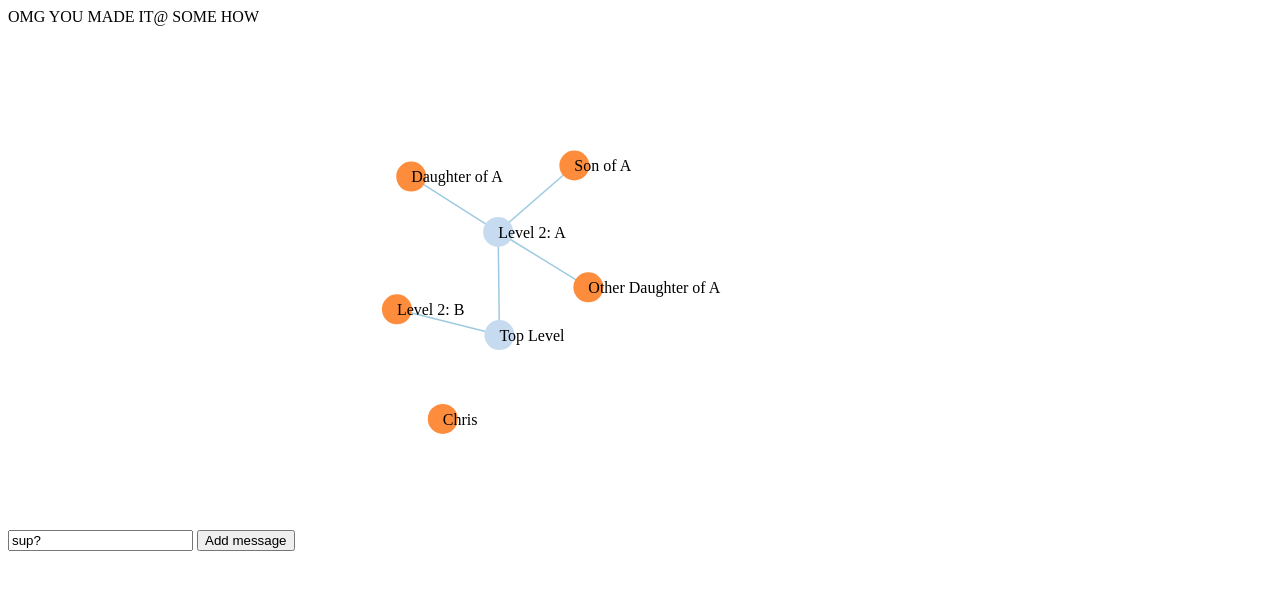
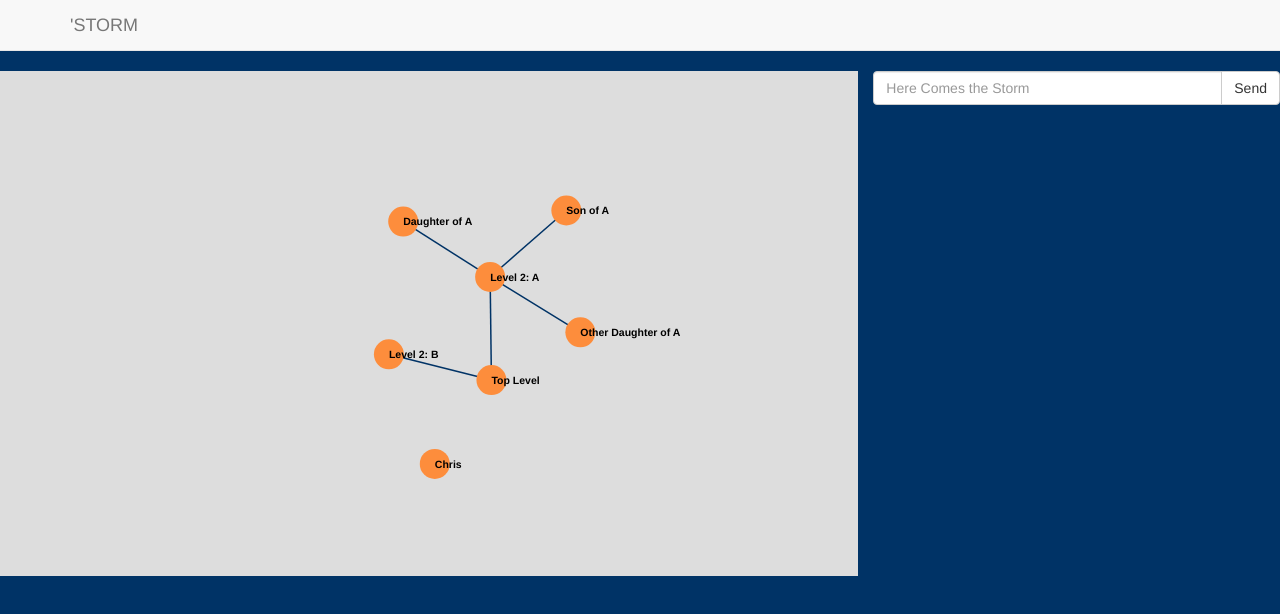
Before and after one commit to christophertrev/unstable-asteroid, a website: page client/index.html in a window 1280 px wide. Drawn offline with nearby package versions, Linux system fonts and the light colour scheme.

Commit message:
(feat) Add style and new colors and layout to page
(feat) Add bootstrap and navbar

```diff
--- a/client/bower.json
+++ b/client/bower.json
@@ -15,6 +15,7 @@
   ],
   "dependencies": {
     "d3": "~3.4.13",
-    "jquery": "~2.1.1"
+    "jquery": "~2.1.1",
+    "bootstrap": "~3.3.1"
   }
 }
--- a/client/index.html
+++ b/client/index.html
@@ -1,15 +1,32 @@
 <!DOCTYPE html>
 <html>
   <head>
+     <link href="bower_components/bootstrap/dist/css/bootstrap.css" rel="stylesheet">
   	<link rel="stylesheet" type="text/css" href="styles/styles.css">
   </head>
   <body>
-  	OMG YOU MADE IT@ SOME HOW
-    <div class="d3box"></div>
-    <input value="sup?"></input>
-    <button>Add message</button>
+  <nav class="navbar navbar-default navbar-static-top" role="navigation">
+  <div class="container">
+    <div class="navbar-header">
+      <a class="navbar-brand" href="#">'STORM</a>
+    </div>
+  </div>
+  </nav>
+    <div class='row'>
+      <div class="d3box col-xs-8"></div>
+      <div class='col-xs-4'>
+        <div class="input-group">
+          <input type="text" class="messageBox form-control" placeholder='Here Comes the Storm'>
+          <span class="input-group-btn">
+            <button class="btn btn-default" type="button">Send</button>
+          </span>
+        </div><!-- /input-group -->
+      </div>
+    </div>
+
   </body>
   <script src="http://d3js.org/d3.v3.min.js"></script>
   <script src="bower_components/jquery/dist/jquery.min.js"></script>
+  <script src="bower_components/bootstrap/dist/js/bootstrap.js"></script>
   <script src="js/display.js"></script>
 </html>
--- a/client/js/display.js
+++ b/client/js/display.js
@@ -9,7 +9,8 @@ var force = d3.layout.force()
 
 var svg = d3.select(".d3box").append("svg")
     .attr("width", width)
-    .attr("height", height);
+    .attr("height", height)
+    .attr("class",'graph');
 
 var link = svg.selectAll(".link"),
     node = svg.selectAll(".node");
@@ -86,7 +87,7 @@ function update() {
   // Update the nodes…
   //node = node.data(nodes).style("fill", color);
 
-  node = node.data(nodes, function(d) { return d.id; }).style("fill", color);
+  node = node.data(nodes, function(d) { return d.id; });
 
 
 
@@ -107,6 +108,7 @@ function update() {
       .style("fill", color)
       .on("click", click);
   node.append("text")
+    .attr("class", "label")
     .attr("dx", 0)
     .attr("dy", ".35em")
     .text(function(d){return d.name});
@@ -135,7 +137,8 @@ function tick() {
 
 // Color leaf nodes orange, and packages white or blue.
 function color(d) {
-  return d._children ? "#3182bd" : d.children ? "#c6dbef" : "#fd8d3c";
+  // return d._children ? "#3182bd" : d.children ? "#c6dbef" : "#fd8d3c";
+  return "#fd8d3c"
 }
 
 var nodeSelected;
@@ -143,6 +146,7 @@ var nodeSelected;
 function click(d) {
   // d.attr("class", "selected");
   //console.log(force.nodes());
+  // console.log('obj',d)
   nodeSelected = nodeSelected === d ? null : d;
   update();
   //d.selected = !d.selected;
@@ -171,7 +175,7 @@ function flatten(roots) {
     node.id = ++i;
     nodes.push(node);
   }
-
+  console.log(nodes)
   return nodes;
 }
 
--- a/client/styles/styles.css
+++ b/client/styles/styles.css
@@ -1,10 +1,47 @@
 /*insert cool css here!*/
+body {
+  /*background-color: #6699CC;*/
+  background-color: #003366;
+}
+
+.d3box {
+	/*background-color: #C0C0C0;*/
+	background-color: #DDDDDD;
+	/*width:80%;*/
+	/*margin-left: auto;*/
+	/*margin-right: auto;*/
+}
+
+.graph {
+  /*margin-left: 10%;*/
+  /*margin-right: 10%;*/
+  /*width: 100%;*/
+}
+
+.messageInput{
+  width: 80%;
+  margin-left: auto;
+  margin-right: auto;
+}
 .selected {
-  stroke: red;
+  stroke: lightyellow;
+  stroke-width: 5px;
+  /*box-shadow: 0px 0px 5px #fff;*/
+}
+
+.label {
+	color: black;
+	stroke: none;
 }
 
 .link {
   fill: none;
-  stroke: #9ecae1;
+  stroke: #003366;
   stroke-width: 1.5px;
 }
+
+.footer {
+  /*background-color: #6699CC;*/
+  	margin-left: auto;
+	margin-right: auto;
+}
```
